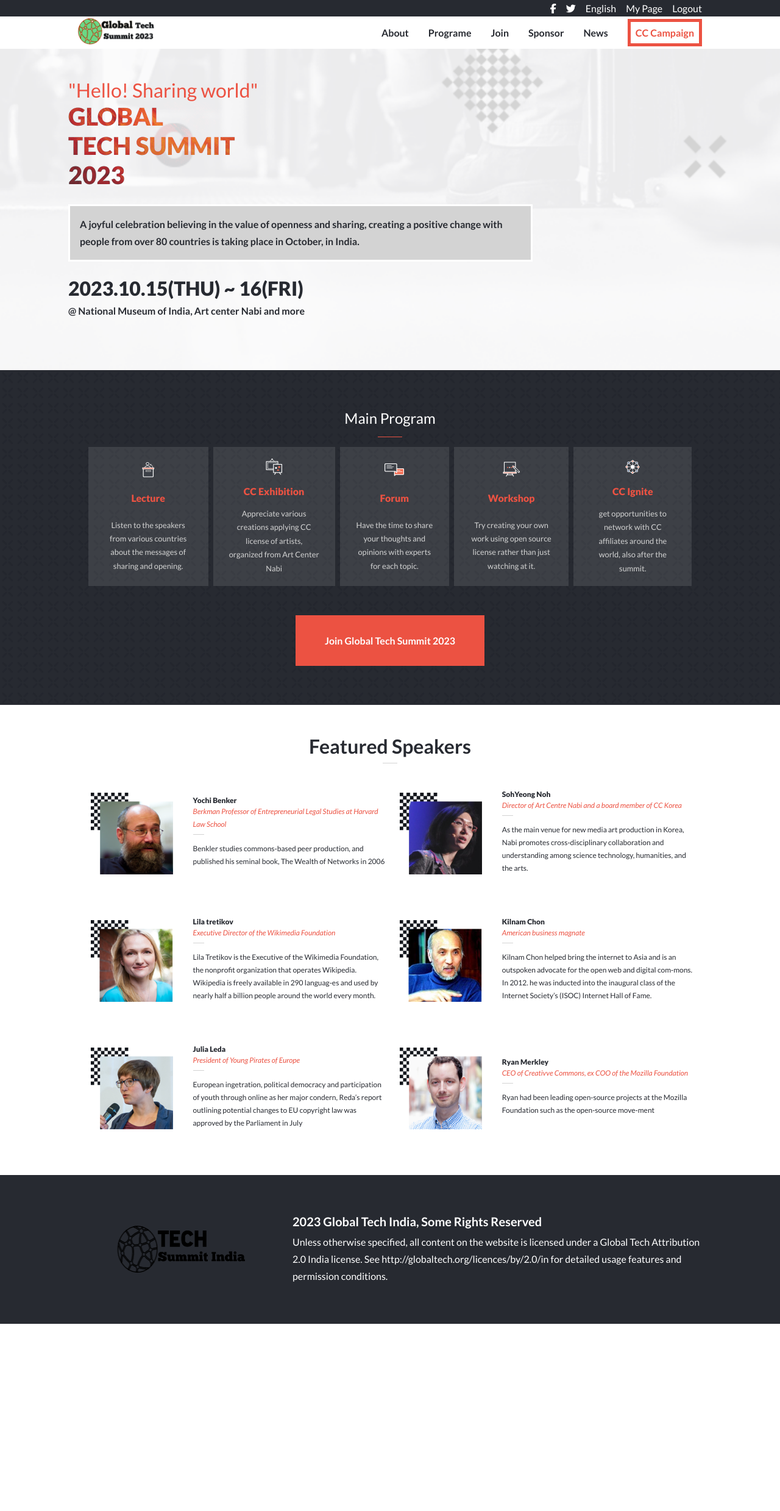
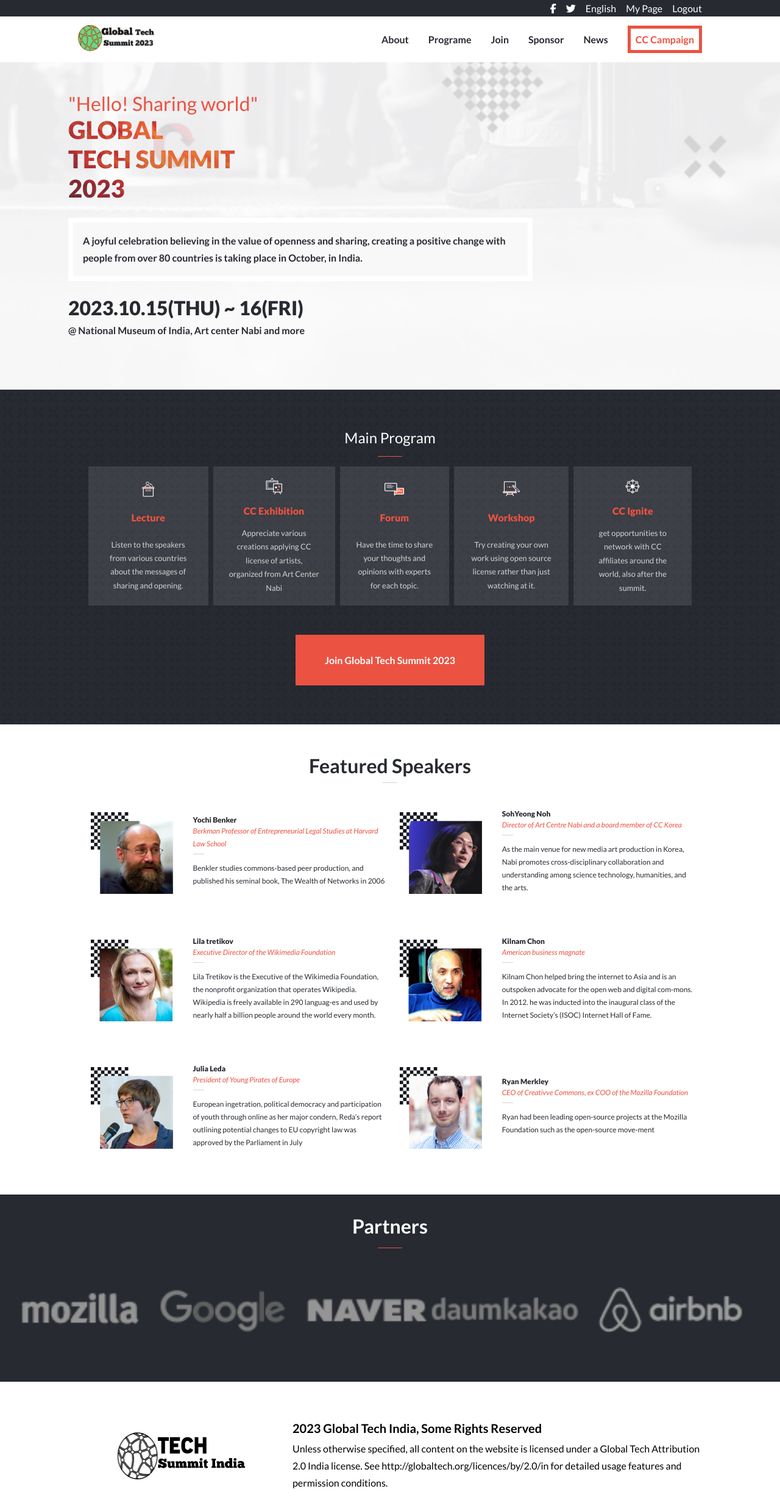
Before and after one commit to suthish777/global-summit, a website: page index.html in a window 1280 px wide. Shown: the whole page at 61% size. Before the commit the page ends 2171 px from the top, so only its background shows below. Drawn offline with Linux system fonts and the light colour scheme.

Commit message:
Update style.css

```diff
--- a/style.css
+++ b/style.css
@@ -129,7 +129,7 @@
 
 /* Headline Styles Starts Here */
 .headline {
-  width: 100%;
+  width: auto;
   height: auto;
   margin: 2em 0;
 }
@@ -161,10 +161,12 @@
 }
 
 .headline-description {
+  display: flex;
+  box-sizing: border-box;
   padding: 1em;
   margin: 1.5em 1em;
-  background-color: var(--color-tertiary);
-  border: 3px solid white;
+  background: #f8f8f8;
+  border: 8.49673px solid #ffff;
   font-weight: 700;
 }
 
@@ -269,6 +271,7 @@
   .header-body {
     margin: auto;
     width: 80%;
+    height: 75px;
     display: flex;
     align-items: center;
     justify-content: space-between;
@@ -304,16 +307,12 @@
   /* Header Styles Ends Here */
 
   /* Partners section Starts Here */
-  .partners {
-    display: none;
-  }
 
   /* Partners section Ends Here */
 
   /* Footer Starts Here */
   footer {
-    background-color: var(--color-primary);
-    color: white;
+    color: #f2f2f2;
     padding: 4em 10%;
     grid-template-columns: 1fr 2fr;
     gap: 1em;
@@ -325,11 +324,13 @@
 
   .footer-body__heading {
     text-align: left;
+    color: #000;
   }
 
   .footer-body__description {
     margin-top: 0.5em;
     display: block;
+    color: #000;
   }
 
   /* Footer Ends Here */
```
